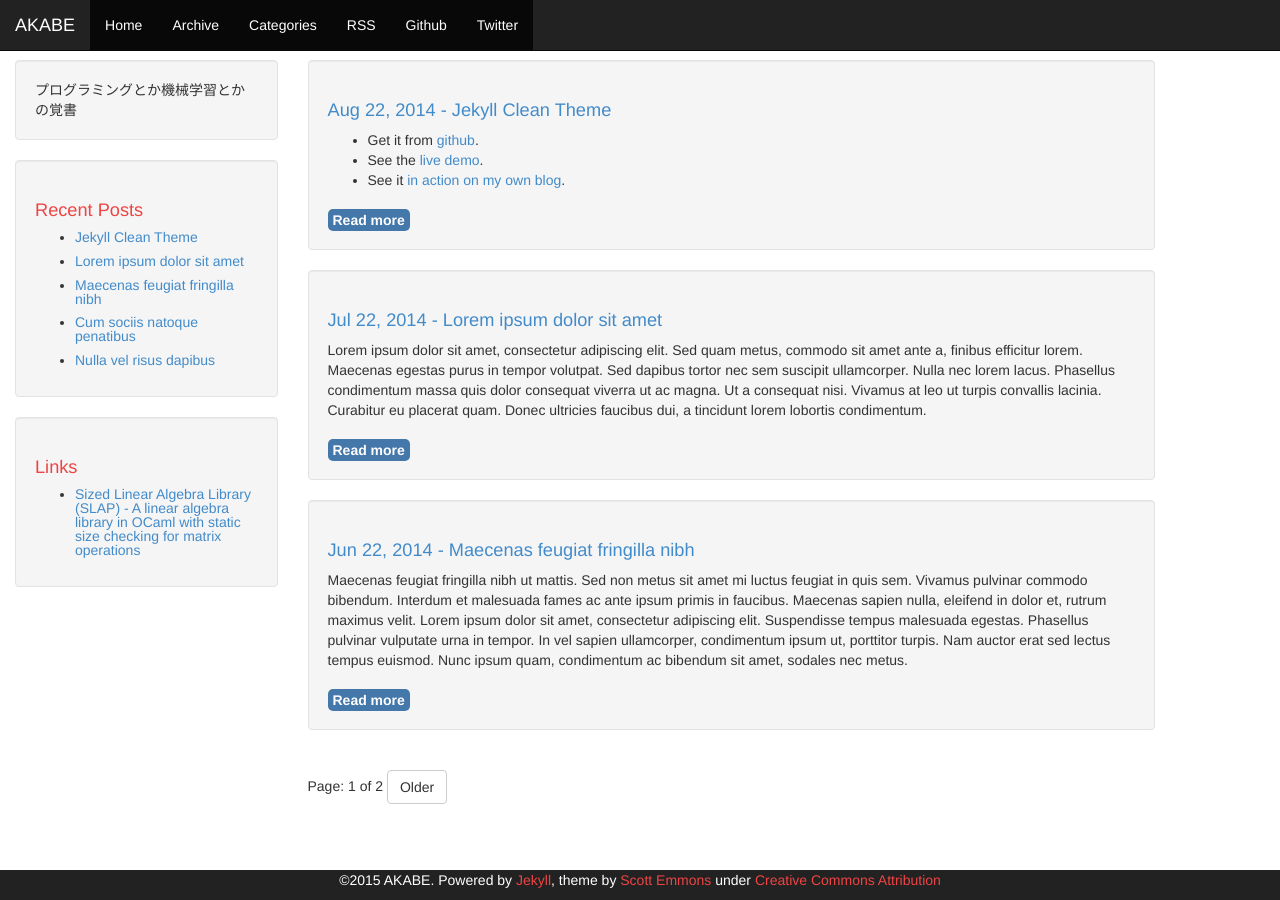
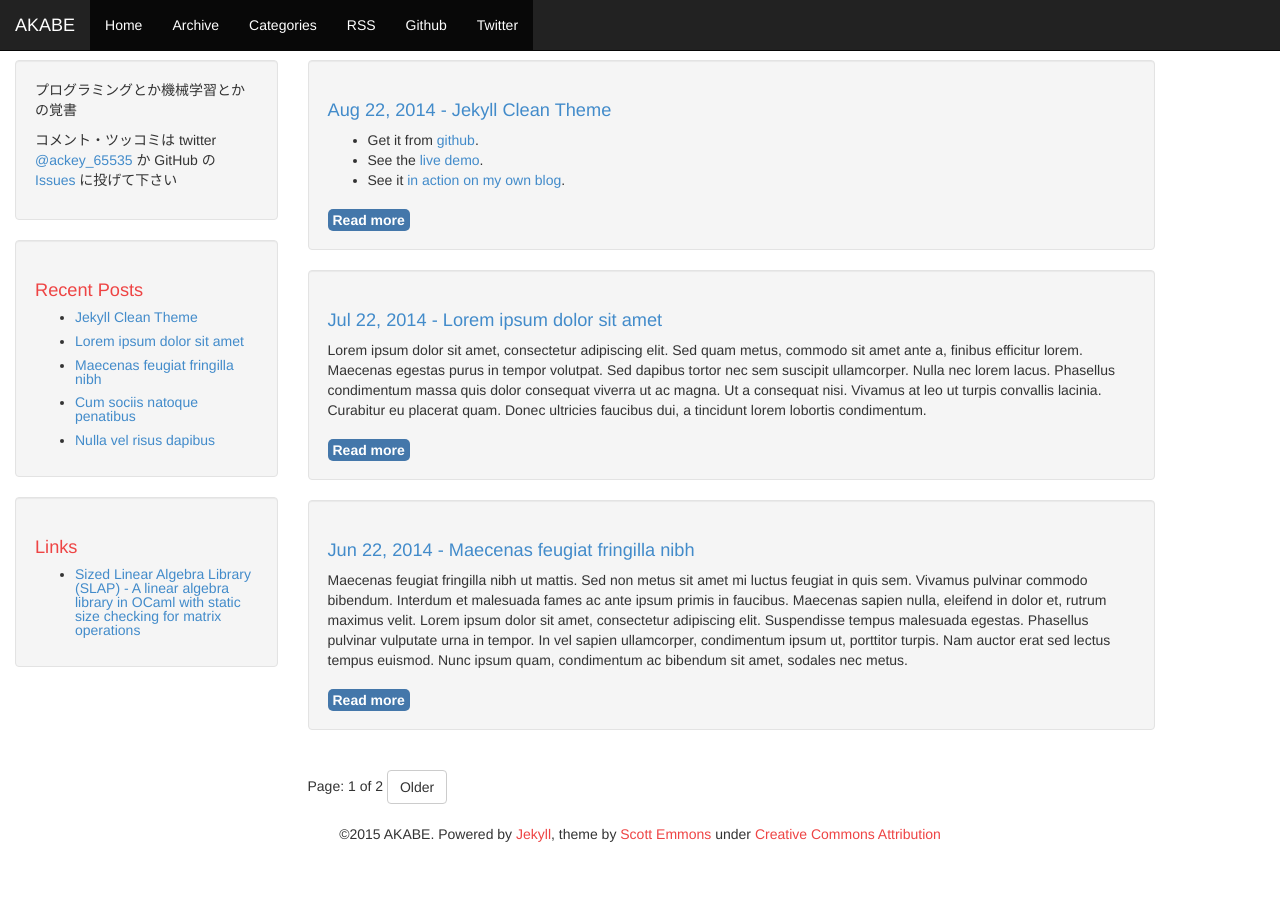
Before and after one commit to akabe/akabe.github.io, a Jekyll site: the page built from index.html, in a window 1280 px wide. Built offline with Jekyll 4.4.1, drawn with Linux system fonts in a browser that asks for light colours; Markdown is read by kramdown in place of the engine named in the settings; the list of posts is cut into pages by our own code.

Commit message:
Modify copyright

```diff
--- a/_includes/footer.html
+++ b/_includes/footer.html
@@ -1,6 +1,6 @@
 <div class="container-fluid">
     <div class="row-fluid">
-        <div class="span12 footer navbar-inverse navbar-fixed-bottom">
+        <div class="span12 footer">
             <p class="copyright">&copy;{{ site.time | date: '%Y' }} {{ site.name }}. Powered by <a href="http://jekyllrb.com">Jekyll</a>, theme by <a href="https://github.com/scotte/jekyll-clean">Scott Emmons</a>
             under
             <a href="http://creativecommons.org/licenses/by/4.0/">Creative Commons Attribution</a></p>
@@ -8,7 +8,6 @@
     </div>
 </div>
 
-{% include disqus-counts.html %}
 {% include analytics.html %}
 
 </body>
--- a/_includes/sidebar.html
+++ b/_includes/sidebar.html
@@ -1,5 +1,6 @@
 <div class="sidebar well">
-{{ site.description }}
+<p>{{ site.description }}</p>
+<p>コメント・ツッコミは twitter <a href="http://twitter.com/ackey_65535">@ackey_65535</a> か GitHub の <a href="https://github.com/akabe/akabe.github.io/issues">Issues</a> に投げて下さい</p>
 </div>
 
 <div class="sidebar well">
--- a/css/theme.css
+++ b/css/theme.css
@@ -1,10 +1,6 @@
 body {
     padding-top: 60px;
-    padding-bottom: 60px;
-}
-
-.copyright {
-    color: #ffffff;
+    padding-bottom: 0px;
 }
 
 .footer {
```
